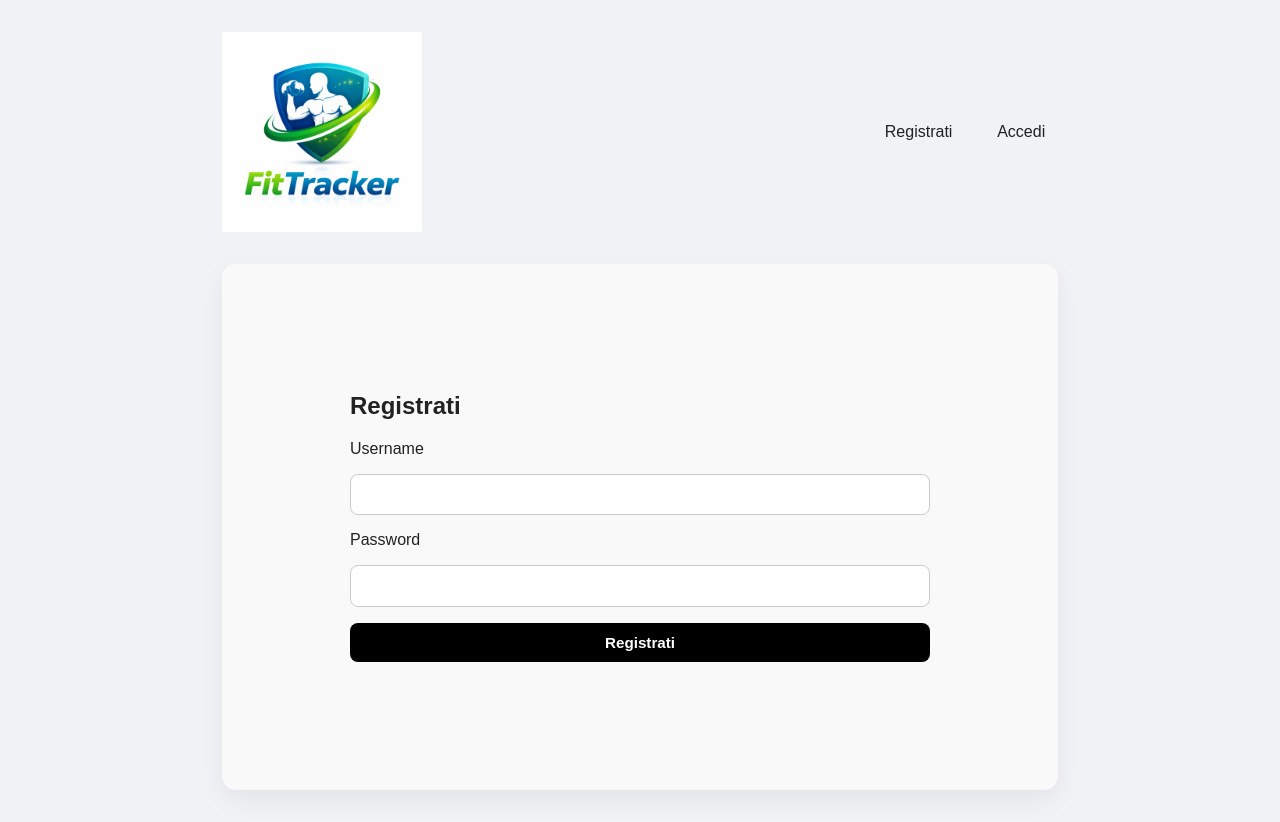
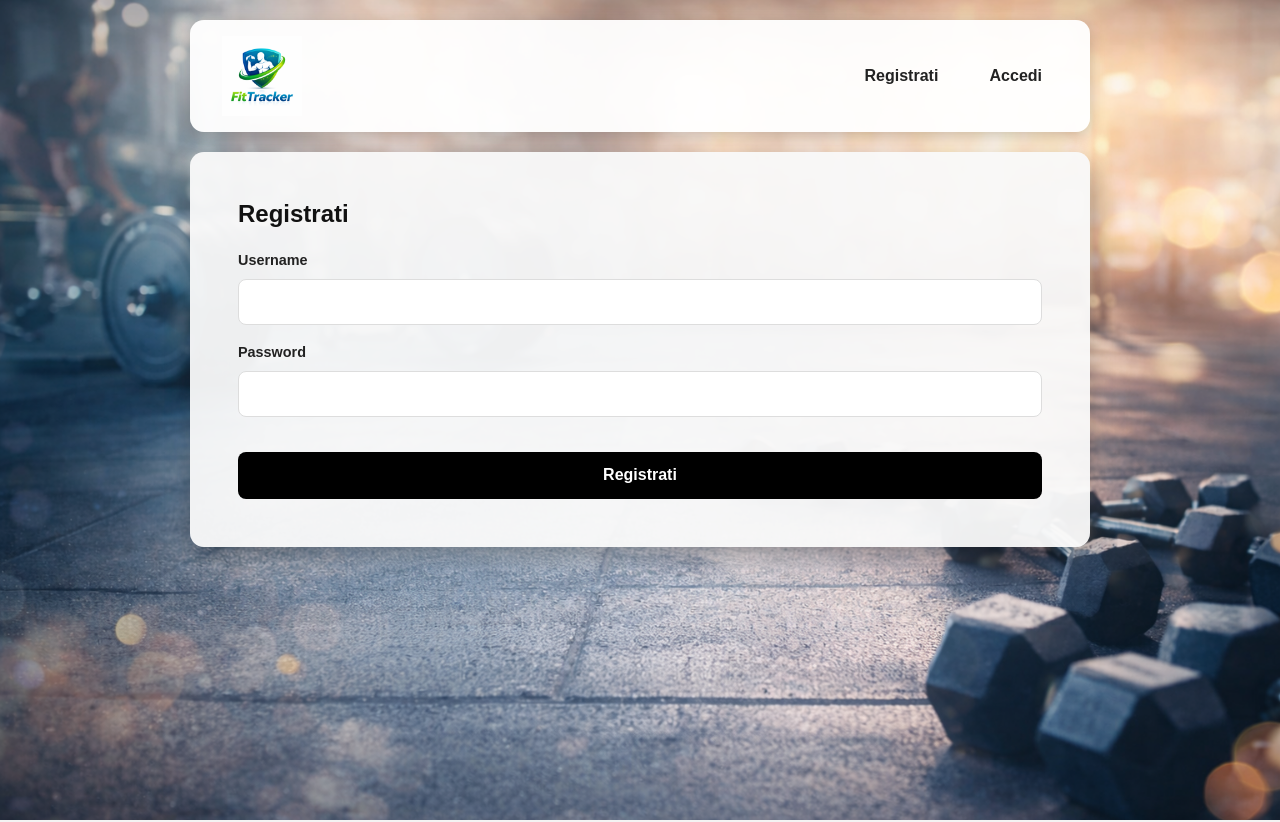
Before and after one commit to RomeoDangelosante/FitTracker, a Flask app: page /auth/register in a window 1280 px wide. Run offline with Flask 3, Linux system fonts and the light colour scheme.

Commit message:
aggiungo sfondo e altre funzioni css per al front-end

```diff
--- a/app/static/style.css
+++ b/app/static/style.css
@@ -1,25 +1,47 @@
 * {
     box-sizing: border-box;
 }
-
+html {
+    height: 100%;
+}
 body {
     font-family: 'Montserrat', sans-serif;
-    background-color: #f0f2f5;
     color: #222;
-    max-width: 900px;
-    margin: auto;
-    padding: 2rem;
+    /* Rimuoviamo i margini dal body per far estendere la foto ovunque */
+    margin: 0;
+    padding: 0;
+    min-height: 100vh;
+    /* --- IMPOSTAZIONI SFONDO PALESTRA --- */
+    /* Assicurati che l'immagine si chiami così nella cartella static */
+    background-image: url('sfondo-palestra.jpg');
+    background-size: cover;       /* Copre tutto lo schermo */
+    background-position: center;  /* Centra la foto */
+    background-attachment: fixed; /* La foto resta ferma mentre scorri */
+    background-repeat: no-repeat;
 }
 
+/* Stile del Menu (Navigazione) */
 nav {
+    /* Centriamo il menu e limitiamo la larghezza */
+    max-width: 900px;
+    margin: 20px auto; /* 20px di spazio sopra e sotto */
+    padding: 1rem 2rem;
+
+    /* Sfondo bianco semitrasparente per leggere i link */
+    background-color: rgba(255, 255, 255, 0.95);
+    border-radius: 14px; /* Angoli arrotondati come il contenuto */
+    box-shadow: 0 4px 15px rgba(0, 0, 0, 0.2);
+
     display: flex;
     align-items: center;
     justify-content: space-between;
-    margin-bottom: 2rem;
 }
 
 .logo {
     object-fit: contain;
+    /* Se il logo è troppo grande, puoi forzare qui una dimensione massima */
+    max-height: 80px;
+    width: auto;
 }
 
 nav ul {
@@ -35,83 +57,110 @@ nav ul {
 nav a {
     text-decoration: none;
     color: #222;
-    font-weight: 500;
-    padding: 0.4rem 0.8rem;
+    font-weight: 600;
+    padding: 0.5rem 1rem;
     border-radius: 6px;
-    transition: background 0.2s, color 0.2s;
+    transition: all 0.2s ease;
 }
 
 nav a:hover {
     background: #000;
     color: #fff;
+    transform: translateY(-2px);
 }
 
+/* Stile del Contenitore Principale */
 .content {
-    background: #f9f9f9;
-    padding: 8rem;
+    /* Centriamo il contenuto */
+    max-width: 900px;
+    margin: 0 auto 40px auto; /* 40px di spazio sotto */
+
+    /* Sfondo bianco semitrasparente per leggere il testo sopra la foto */
+    background: rgba(249, 249, 249, 0.95);
+
+    /* Ho ridotto il padding da 8rem a 3rem perché 8 era davvero enorme */
+    padding: 3rem;
+
     border-radius: 14px;
-    box-shadow: 0 10px 25px rgba(0, 0, 0, 0.06);
+    box-shadow: 0 10px 25px rgba(0, 0, 0, 0.3);
 }
 
 header h1,
 header h2 {
     margin-top: 0;
     font-weight: 700;
+    color: #111;
 }
 
+/* Messaggi Flash (Errori/Conferme) */
 .flash {
     background: #ffe5e7;
     color: #8a1c24;
     border-left: 5px solid #ff4d5a;
     padding: 12px;
     border-radius: 6px;
+    margin-bottom: 20px;
 }
 
+/* Tabelle */
 table {
+    width: 100%; /* Forza la tabella a usare tutto lo spazio */
     background: white;
     border-radius: 10px;
     overflow: hidden;
+    border-collapse: collapse; /* Toglie gli spazi tra le celle */
+    margin-top: 1rem;
+    box-shadow: 0 2px 8px rgba(0,0,0,0.05);
 }
 
 td,
 th {
-    padding: .5rem 1rem;
+    padding: 1rem;
+    text-align: left;
 }
 
 th {
     background: #000;
     color: #fff;
     font-weight: 600;
+    text-transform: uppercase;
+    font-size: 0.85rem;
+    letter-spacing: 0.5px;
 }
 
 tr:nth-child(even) {
-    background: #f4f4f4;
+    background: #f8f9fa;
 }
 
 tr:hover {
     background: #eee;
 }
 
+/* Form e Input */
 form {
     display: flex;
     flex-direction: column;
-    gap: 1rem;
-    margin-top: 1rem;
+    gap: 1.2rem;
+    margin-top: 1.5rem;
 }
 
 label {
-    font-weight: 500;
+    font-weight: 600;
+    margin-bottom: -0.5rem; /* Avvicina l'etichetta al campo */
+    font-size: 0.9rem;
 }
 
 input,
 textarea,
 select {
-    padding: 0.7rem;
+    width: 100%;
+    padding: 0.8rem;
     border-radius: 8px;
-    border: 1px solid #ccc;
+    border: 1px solid #ddd;
     font-family: inherit;
-    font-size: 0.95rem;
+    font-size: 1rem;
     transition: border 0.2s, box-shadow 0.2s;
+    background-color: #fff;
 }
 
 input:focus,
@@ -119,32 +168,37 @@ textarea:focus,
 select:focus {
     outline: none;
     border-color: #000;
-    box-shadow: 0 0 0 2px rgba(0, 0, 0, 0.1);
+    box-shadow: 0 0 0 3px rgba(0, 0, 0, 0.1);
 }
 
 button,
 input[type="submit"] {
     background: #000;
     color: white;
-    padding: 0.7rem 1.2rem;
+    padding: 0.9rem 1.5rem;
     border-radius: 8px;
     border: none;
     cursor: pointer;
-    font-weight: 600;
-    transition: transform 0.15s, box-shadow 0.15s;
+    font-weight: 700;
+    font-size: 1rem;
+    transition: transform 0.15s, box-shadow 0.15s, background-color 0.2s;
+    margin-top: 1rem;
 }
 
 button:hover,
 input[type="submit"]:hover {
-    transform: translateY(-1px);
-    box-shadow: 0 4px 12px rgba(0, 0, 0, 0.2);
+    transform: translateY(-2px);
+    box-shadow: 0 4px 12px rgba(0, 0, 0, 0.3);
+    background-color: #333;
 }
 
 a.action {
     color: #000;
-    font-weight: 600;
+    font-weight: 700;
+    text-decoration: underline;
 }
 
 a.action:hover {
-    text-decoration: underline;
+    color: #555;
+    text-decoration: none;
 }
```
Also changed, not shown: app/static/sfondo-palestra.jpg (added).
